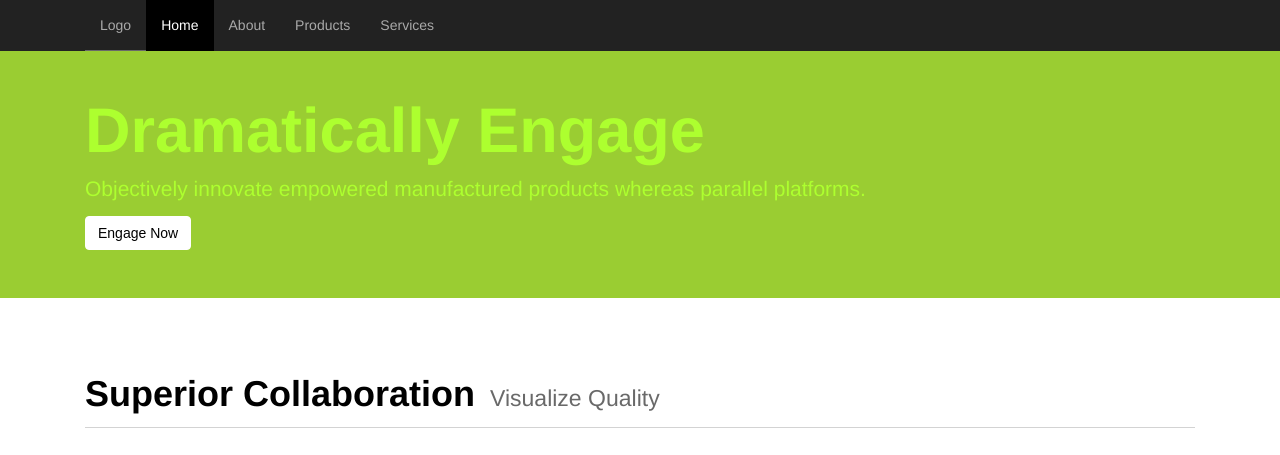
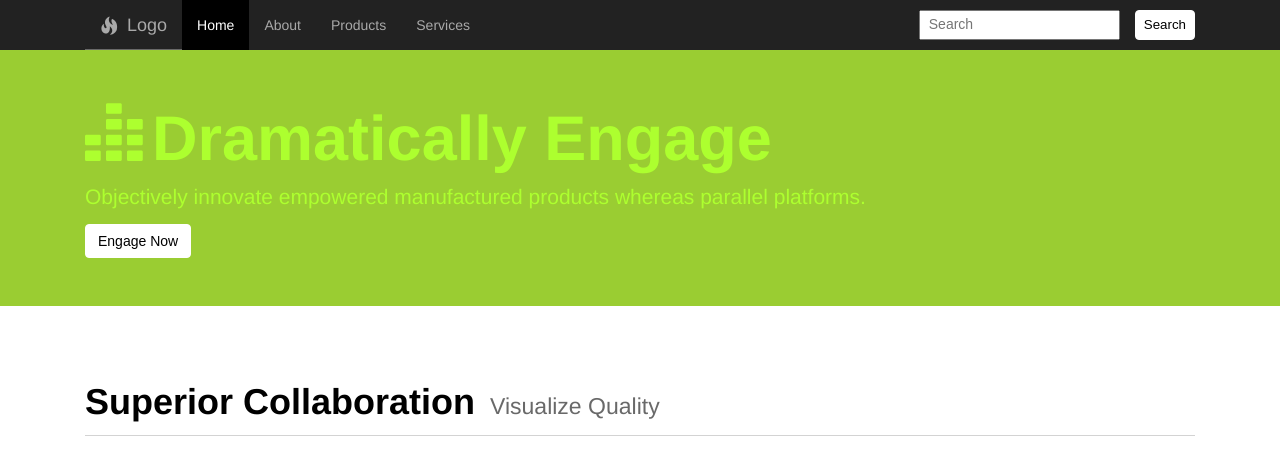
Before and after one commit to SerhiiKruhlikov/IFCD0210, a plain HTML site: page uf1843/Examen_2/01_ejercicio/index.html in a window 1280 px wide. Shown: the top 455 px of the page. Drawn offline with Linux system fonts and the light colour scheme.

Commit message:
DÍA 19 DE FEBRERO.

```diff
--- a/uf1843/Examen_2/01_ejercicio/assets/css/style.css
+++ b/uf1843/Examen_2/01_ejercicio/assets/css/style.css
@@ -1,3 +1,37 @@
+@font-face {
+    font-family: 'Glyphicons Halflings';
+    src: url(/assets/fonts/glyphicons-halflings-regular.eot);
+    src: url(/assets/fonts/glyphicons-halflings-regular.eot?#iefix) format('embedded-opentype'),url(/assets/fonts/glyphicons-halflings-regular.woff2) format('woff2'),url(/assets/fonts/glyphicons-halflings-regular.woff) format('woff'),url(/assets/fonts/glyphicons-halflings-regular.ttf) format('truetype'),url(/assets/fonts/glyphicons-halflings-regular.svg#glyphicons_halflingsregular) format('svg')
+}
+.glyphicon {
+    font-family: 'Glyphicons Halflings';
+    position: relative;
+    top: 1px;
+    display: inline-block;
+    font-style: normal;
+    font-weight: 400;
+    line-height: 1;
+    -webkit-font-smoothing: antialiased;
+    -moz-osx-font-smoothing: grayscale;
+    margin-right: .25rem;
+}
+
+.glyphicon-fire:before {
+    content: "\e104";
+}
+
+.glyphicon-cloud-upload:before {
+    content: "\e198";
+}
+
+.glyphicon-leaf:before {
+    content: "\e103";
+}
+
+.glyphicon-equalizer:before {
+    content: "\e210";
+}
+
 * {
     padding: 0;
     margin: 0;
@@ -95,7 +129,8 @@ img {
 }
 
 .navbar-header,
-.navbar-menu {
+.navbar-menu,
+.navbar-search {
     margin: 0 -.9375rem;
 }
 
@@ -122,6 +157,18 @@ img {
     color: white;
 }
 
+.navbar a.navbar-brand {
+    align-items: center;
+    font-size: 1.125rem;
+    line-height: 1;
+    font-weight: 500;
+}
+
+.navbar-panel {
+    display: flex;
+    flex-direction: column;
+    width: 100%;
+}
 .navbar-menu {
     list-style: none;
     display: flex;
@@ -130,7 +177,26 @@ img {
 
 .navbar-menu .navbar-menu-item {
     display: flex;
+    align-items: center;
+}
 
+.navbar-search {
+    display: flex;
+    flex-direction: row;
+    padding: .625rem .9375rem;
+    border-top: .5px solid dimgray;
+    gap: .9375rem;
+}
+
+.navbar-search input {
+    font-size: .875rem;
+    flex: 1 0 auto;
+    line-height: 1.5;
+    padding: 0 .5rem;
+}
+.navbar-search button {
+    line-height: 1.5;
+    padding: .25rem .5rem;
 }
 
 .navbar-menu .is-active {
@@ -254,7 +320,7 @@ img {
 }
 
 .callout .list-item {
-    padding: 1.5rem;
+    padding: .9375rem;
 }
 
 footer ul {
@@ -296,6 +362,12 @@ footer a:hover {
         flex-direction: row;
     }
 
+    .navbar-panel {
+        flex-direction: row;
+        justify-content: space-between;
+        align-items: center;
+    }
+
     .navbar-header,
     .navbar-menu {
         margin: 0;
@@ -303,6 +375,10 @@ footer a:hover {
 
     .navbar-menu {
         flex-direction: row;
+    }
+
+    .navbar-search {
+        border-top: none;
     }
 
     .navbar-toggle {
--- a/uf1843/Examen_2/01_ejercicio/index.html
+++ b/uf1843/Examen_2/01_ejercicio/index.html
@@ -11,18 +11,26 @@
 	<div class="container">
 		<nav class="navbar">
 			<div class="navbar-header">
-				<a href="/" class="navbar-brand">Logo</a>
+				<a href="/" class="navbar-brand">
+					<span class="glyphicon glyphicon-fire"></span>&nbsp;Logo
+				</a>
 				<button class="navbar-toggle" aria-expanded="false" aria-controls="navbar" aria-label="Toggle navigation">
 					<span class="icon-bar"></span>
 					<span class="icon-bar"></span>
 					<span class="icon-bar"></span>
 				</button>
 			</div>
-			<div class="navbar-menu">
-				<div class="navbar-menu-item is-active"><a href="#home">Home</a></div>
-				<div class="navbar-menu-item"><a href="#about">About</a></div>
-				<div class="navbar-menu-item"><a href="#products">Products</a></div>
-				<div class="navbar-menu-item"><a href="#services">Services</a></div>
+			<div class="navbar-panel">
+				<div class="navbar-menu">
+					<div class="navbar-menu-item is-active"><a href="#home">Home</a></div>
+					<div class="navbar-menu-item"><a href="#about">About</a></div>
+					<div class="navbar-menu-item"><a href="#products">Products</a></div>
+					<div class="navbar-menu-item"><a href="#services">Services</a></div>
+				</div>
+				<form class="navbar-search">
+					<input type="text" name="keyword" placeholder="Search">
+					<button type="submit">Search</button>
+				</form>
 			</div>
 		</nav>
 	</div>
@@ -32,7 +40,7 @@
 	<section class="hero">
 		<div class="container">
 			<div class="container-header">
-				<h1>Dramatically Engage</h1>
+				<h1><span class="glyphicon glyphicon-equalizer"></span>Dramatically Engage</h1>
 				<p class="subtitle">Objectively innovate empowered manufactured products whereas parallel platforms.</p>
 				<button class="button">Engage Now</button>
 			</div>
@@ -77,17 +85,17 @@
 			<div class="container-content">
 				<div class="list-items">
 					<div class="list-item">
-						<h3>Dynamically Procrastinate</h3>
+						<h3><span class="glyphicon glyphicon-fire"></span>Dynamically Procrastinate</h3>
 						<p>Collaboratively administrate empowered markets via plug-and-play networks. Dynamically procrastinate B2C users after installed base benefits. Dramatically visualize customer directed convergence without revolutionary ROI.</p>
 						<button class="button">Procrastinate</button>
 					</div>
 					<div class="list-item">
-						<h3>Efficiently Unleash</h3>
+						<h3><span class="glyphicon glyphicon-cloud-upload"></span>Efficiently Unleash</h3>
 						<p>Dramatically maintain clicks-and-mortar solutions without functional solutions. Efficiently unleash cross-media information without cross-media value. Quickly maximize timely deliverables for real-time schemas.</p>
 						<button class="button">Unleash</button>
 					</div>
 					<div class="list-item">
-						<h3>Completely Synergize</h3>
+						<h3><span class="glyphicon glyphicon-leaf"></span>Completely Synergize</h3>
 						<p>Professionally cultivate one-to-one customer service with robust ideas. Completely synergize resource taxing relationships via premier niche markets. Dynamically innovate resource-leveling customer service for state of the art customer service.</p>
 						<button class="button">Synergize</button>
 					</div>
```
Also changed, not shown: uf1843/Examen_2/01_ejercicio/assets/js/script.js (added).
